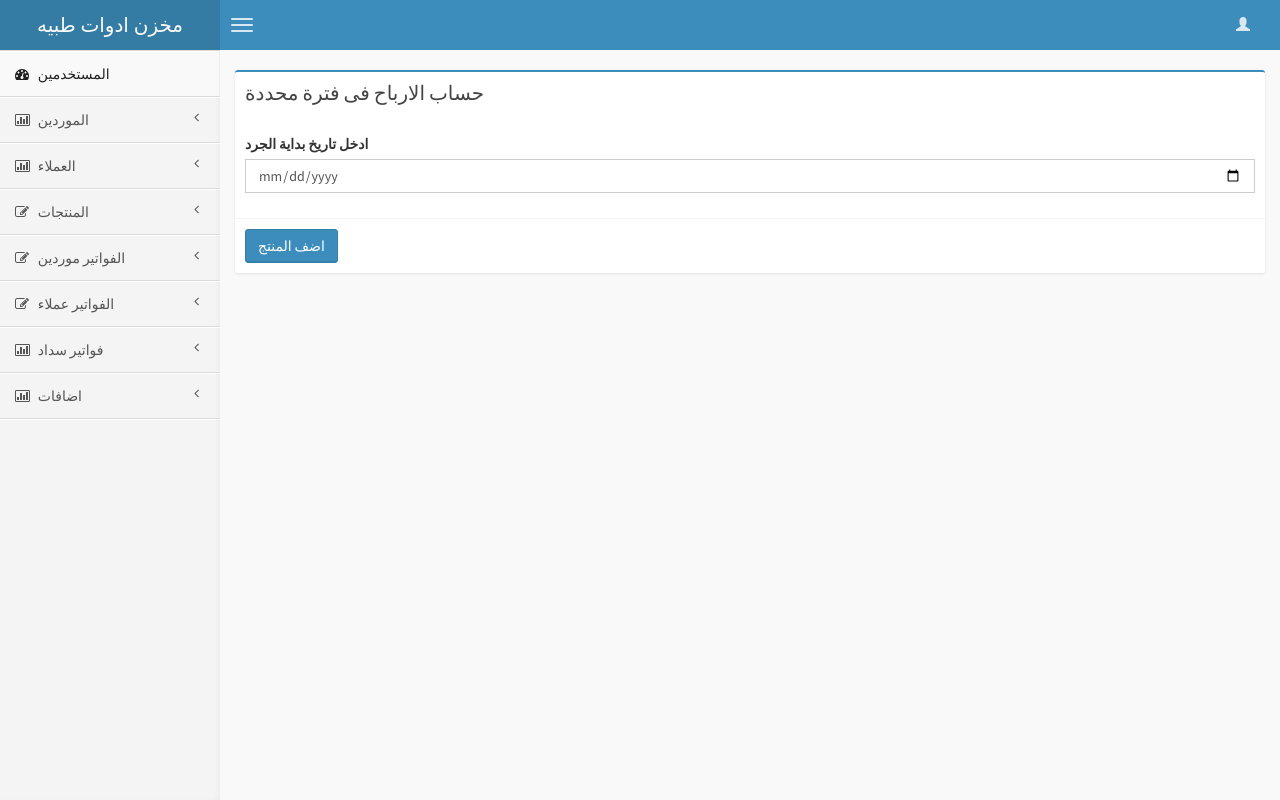
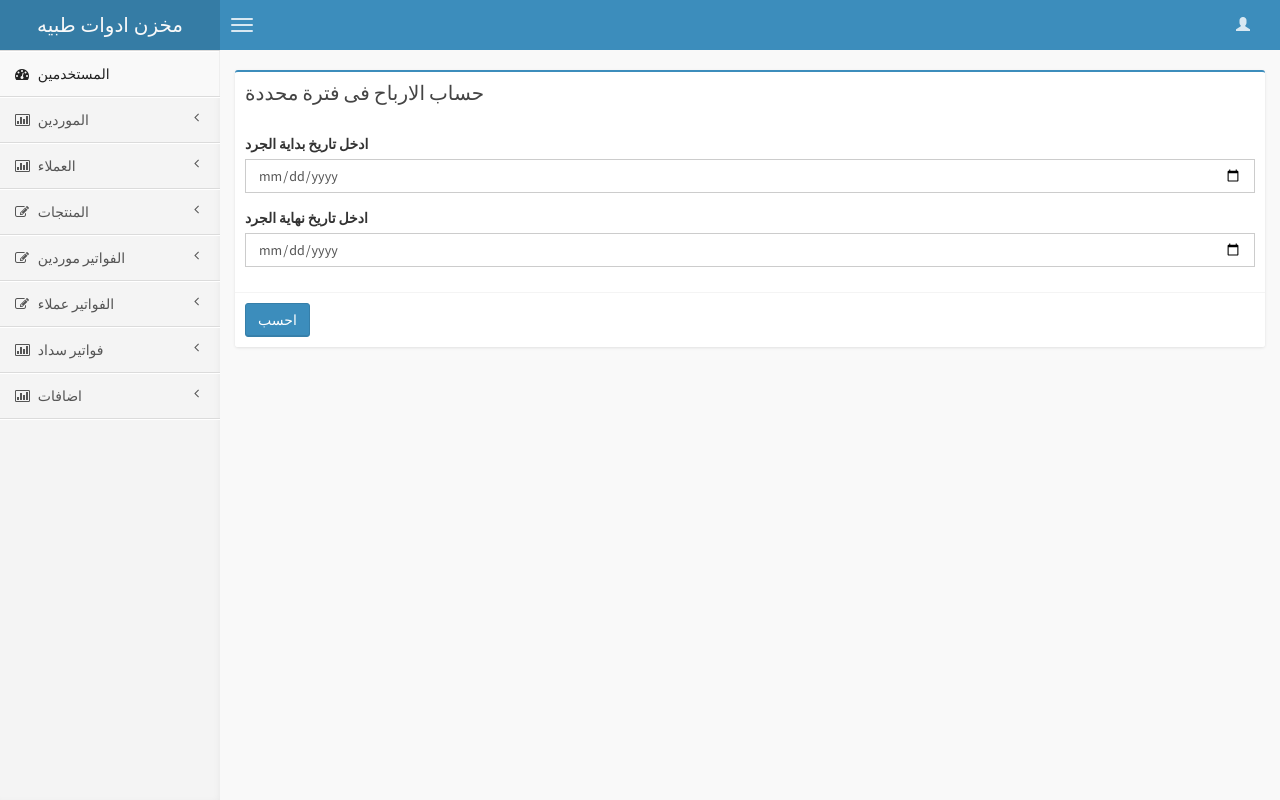
Before and after one commit to ahmedsammygeek/application4, a PHP site: page /Profit.php in a window 1280 px wide. Run offline with PHP 8.4, Linux system fonts and the light colour scheme; a user stored in the database is signed in.

Commit message:
=final edit in app remove alerts from js and add total profit of the bill in each bill and total

```diff
--- a/Profit.php
+++ b/Profit.php
@@ -40,10 +40,16 @@
 							<input type="date" name="start" class="form-control" id="exampleInputPassword1" >
 						</div>
 
+						<div class="form-group">
+							<label for="exampleInputPassword1">ادخل تاريخ نهاية الجرد</label>
+							<input type="date" name="end" class="form-control" id="exampleInputPassword1" >
+						</div>
+
+
 					</div><!-- /.box-body -->
 
 					<div class="box-footer">
-						<button type="submit" name="submit" class="btn btn-primary">اضف المنتج</button>
+						<button type="submit" name="submit" class="btn btn-primary">احسب</button>
 					</div>
 				</form>
 			</div><!-- /.box -->
--- a/alerts.php
+++ b/alerts.php
@@ -16,7 +16,7 @@
 
 							</div>
 						</div>
-						<table id="example1" class="table table-bordered table-striped dataTable" aria-describedby="example1_info">
+						<table class="table table-bordered table-striped dataTable" aria-describedby="example1_info">
 							<thead>
 								<tr role="row">
 									<th>المسلسل</th>
```
Also changed, not shown: addprofit.php (+14 -3 lines), helper.php (added, +8 -0 lines).
